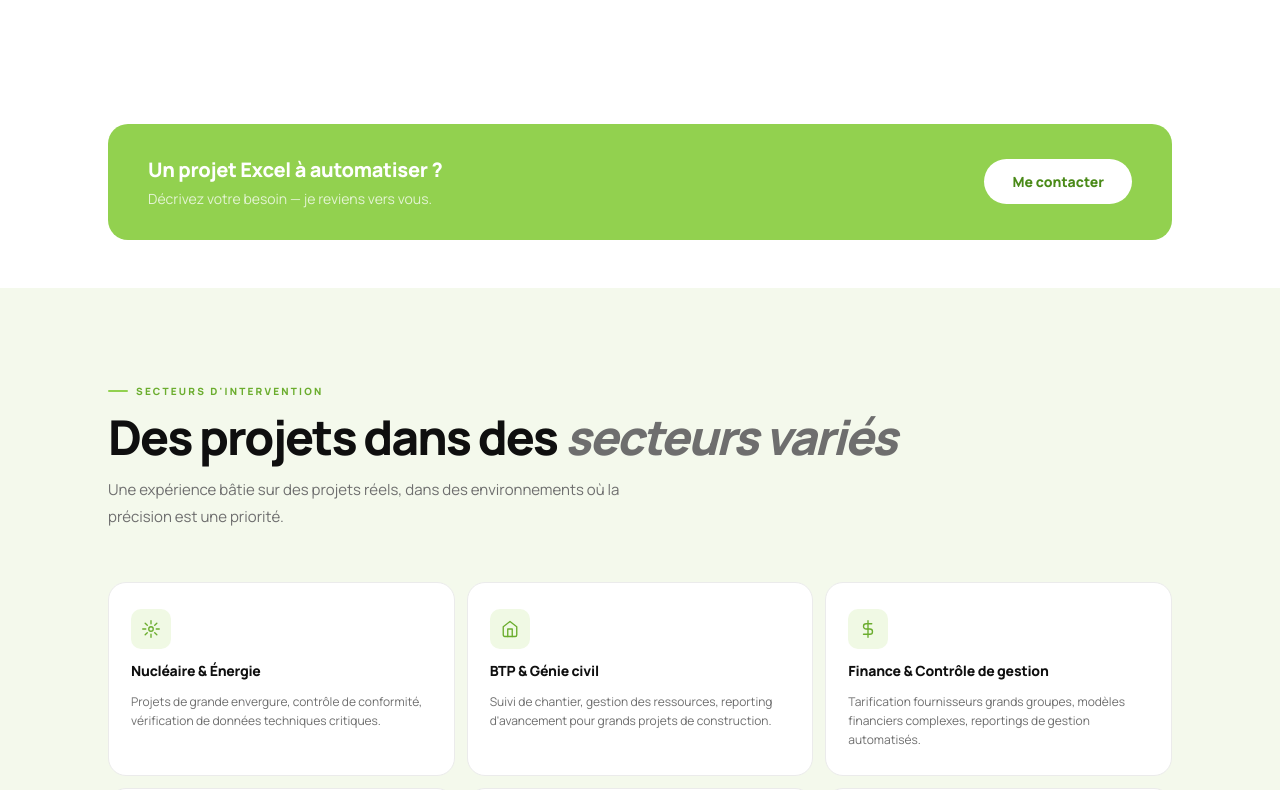
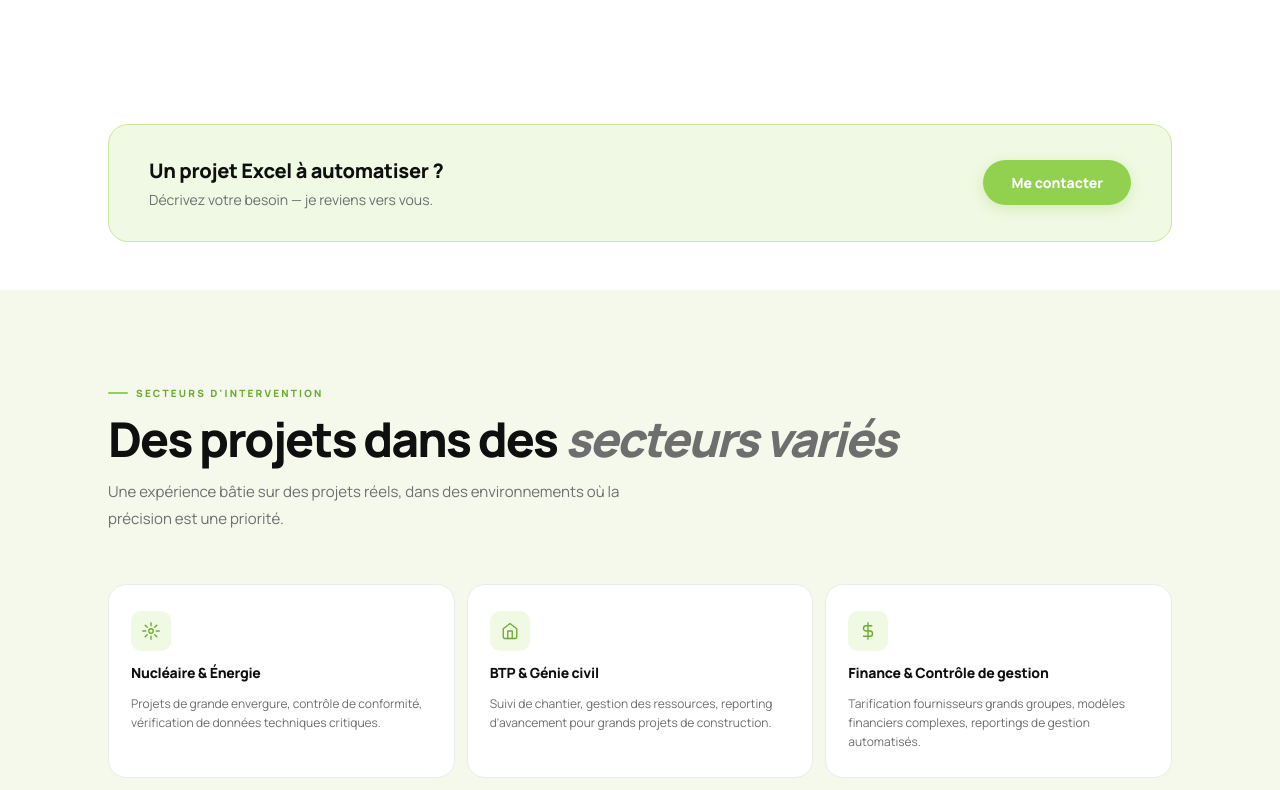
Before and after one commit to CedricoBanjo/tirexe-site, a Next.js app: page / in a window 1280 px wide. Shown: the part 2000-2790 px from the top of the page. Built offline with nearby package versions, Linux system fonts and the light colour scheme.

Commit message:
Update globals.css

```diff
--- a/app/globals.css
+++ b/app/globals.css
@@ -255,11 +255,11 @@ nav {
 
 /* CTA BAND */
 .cta-band-wrap { padding: 48px 0; }
-.cta-band { background: var(--g); border-radius: 20px; padding: 32px 40px; display: flex; align-items: center; justify-content: space-between; gap: 24px; }
-.cta-band-title { font-size: 20px; font-weight: 800; color: #fff; letter-spacing: -.3px; margin-bottom: 6px; }
-.cta-band-sub { font-size: 14px; color: rgba(255,255,255,.75); }
-.cta-band-btn { background: #fff; color: var(--g-xd); font-family: 'Manrope', sans-serif; font-size: 14px; font-weight: 800; padding: 13px 28px; border-radius: 100px; text-decoration: none; white-space: nowrap; flex-shrink: 0; transition: background .18s, transform .15s; }
-.cta-band-btn:hover { background: var(--g-p); transform: translateY(-1px); }
+.cta-band { background: var(--g-p); border: 1.5px solid var(--g-mid); border-radius: 20px; padding: 32px 40px; display: flex; align-items: center; justify-content: space-between; gap: 24px; }
+.cta-band-title { font-size: 20px; font-weight: 800; color: var(--ink); letter-spacing: -.3px; margin-bottom: 6px; }
+.cta-band-sub { font-size: 14px; color: var(--soft); }
+.cta-band-btn { background: var(--g); color: #fff; font-family: 'Manrope', sans-serif; font-size: 14px; font-weight: 800; padding: 13px 28px; border-radius: 100px; text-decoration: none; white-space: nowrap; flex-shrink: 0; box-shadow: 0 4px 14px rgba(146,209,79,.3); transition: background .18s, transform .15s; }
+.cta-band-btn:hover { background: var(--g-d); transform: translateY(-1px); }
 
 /* FOOTER */
 .foot { max-width: 1160px; margin: 0 auto; padding: 30px 48px; display: flex; justify-content: space-between; align-items: center; border-top: 1px solid var(--line); }
```
